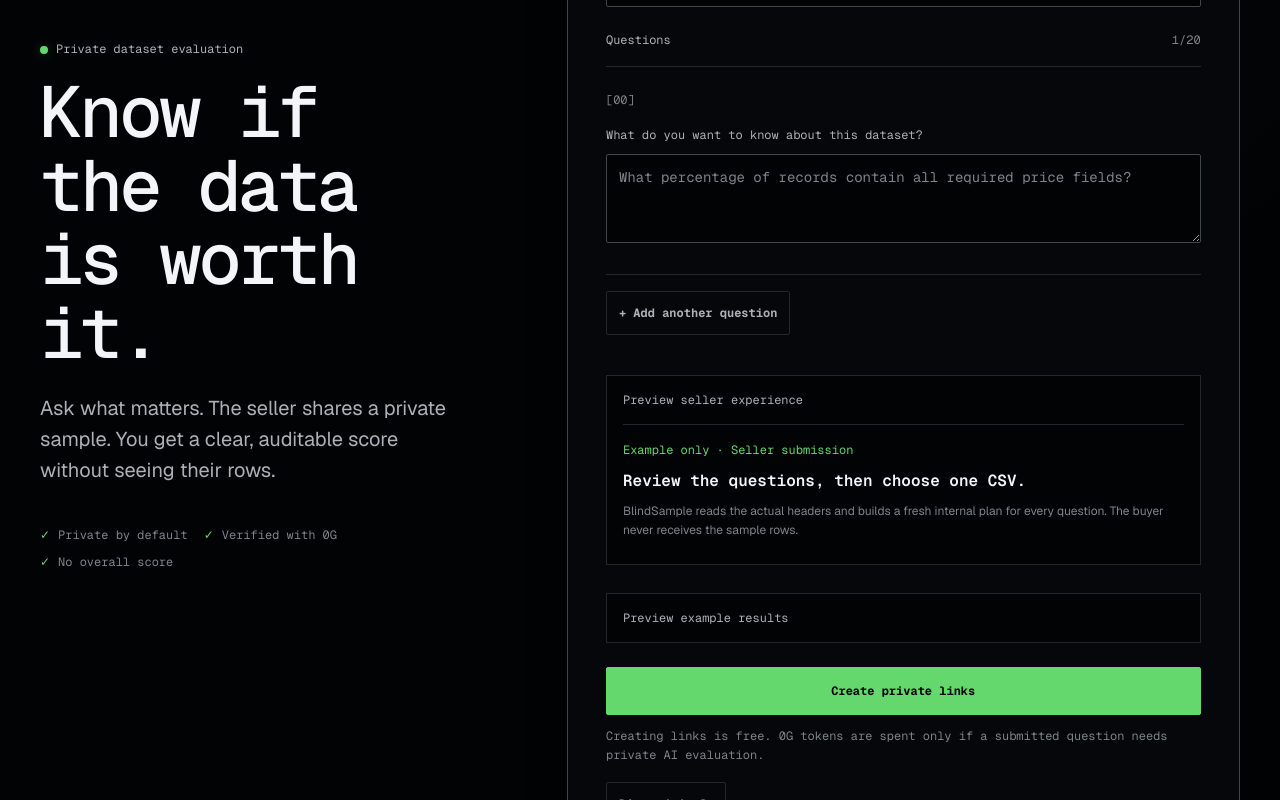
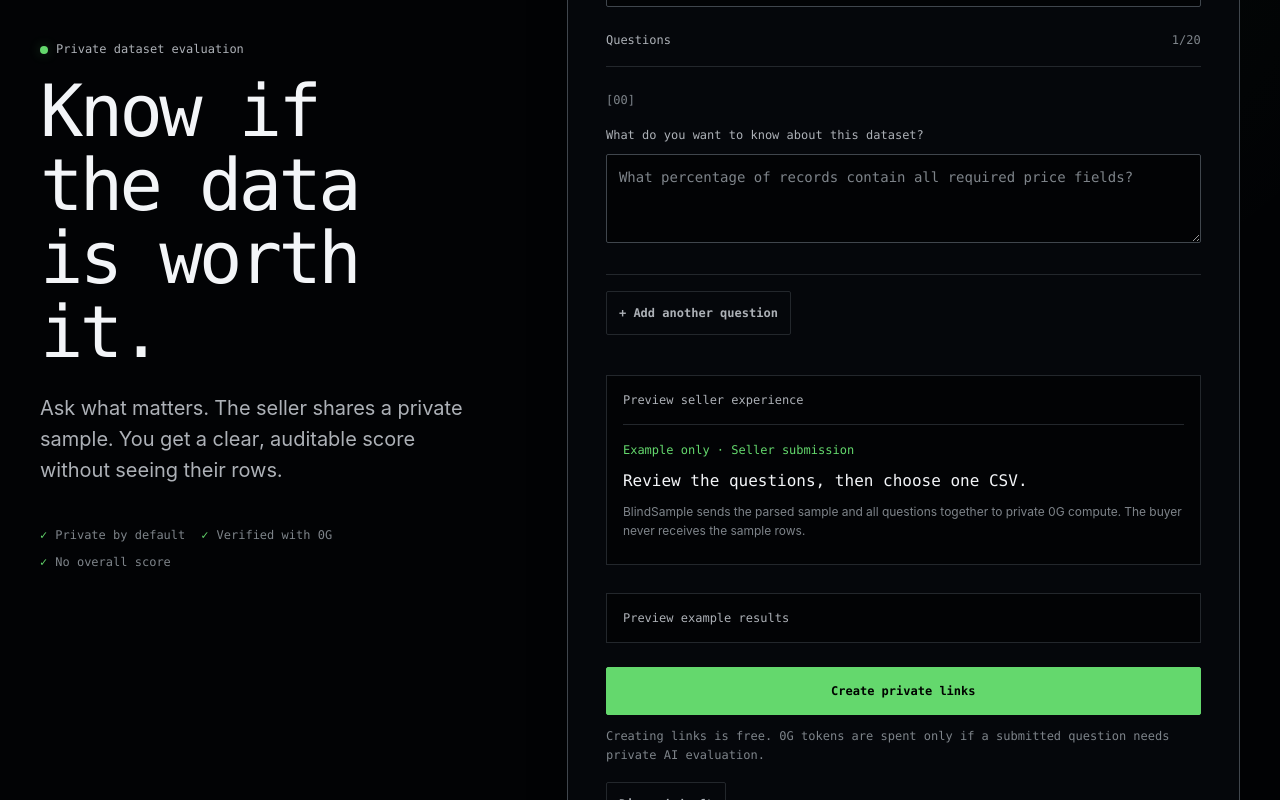
Before and after one commit to itsyuvallavi/blindsample, a Next.js app: page / in a window 1280 px wide. Both pictures are taken after a click on the heading "Preview seller experience". Shown: the part 410-1210 px from the top of the page. Built offline with nearby package versions, Linux system fonts and the light colour scheme.

Commit message:
docs: align the 0G-only product flow

```diff
--- a/package.json
+++ b/package.json
@@ -8,7 +8,7 @@
   },
   "scripts": {
     "dev": "next dev",
-    "build": "next build",
+    "build": "next build --webpack",
     "start": "next start",
     "lint": "eslint .",
     "typecheck": "tsc --noEmit",
--- a/src/app/layout.tsx
+++ b/src/app/layout.tsx
@@ -1,21 +1,10 @@
 import type { Metadata } from "next";
-import { Geist, Geist_Mono } from "next/font/google";
 import "./globals.css";
-
-const geistSans = Geist({
-  variable: "--font-geist-sans",
-  subsets: ["latin"],
-});
-
-const geistMono = Geist_Mono({
-  variable: "--font-geist-mono",
-  subsets: ["latin"],
-});
 
 export const metadata: Metadata = {
   title: "BlindSample",
   description:
-    "Defensible dataset evaluation with exact metrics and private, TEE-verified semantic classification through 0G.",
+    "Private dataset evaluation with one atomic, TEE-verified 0G request.",
 };
 
 export default function RootLayout({
@@ -24,10 +13,7 @@ export default function RootLayout({
   children: React.ReactNode;
 }>) {
   return (
-    <html
-      lang="en"
-      className={`${geistSans.variable} ${geistMono.variable}`}
-    >
+    <html lang="en">
       <body>{children}</body>
     </html>
   );
--- a/src/components/evaluation-builder.tsx
+++ b/src/components/evaluation-builder.tsx
@@ -225,9 +225,9 @@ export function EvaluationBuilder() {
             Share one link. Keep one link.
           </h2>
           <p className="terminal-copy">
-            BlindSample will build a fresh evaluation plan only after the
-            seller submits a CSV. Creating these links did not spend 0G
-            tokens.
+            BlindSample will send the seller&apos;s sample and all questions
+            together in one 0G request. Creating these links did not spend
+            0G tokens.
           </p>
 
           <div className="capability-stack">
@@ -467,8 +467,8 @@ function ExperiencePreviews({ question }: { question?: string }) {
           </p>
           <h3>Review the questions, then choose one CSV.</h3>
           <p>
-            BlindSample reads the actual headers and builds a fresh internal
-            plan for every question. The buyer never receives the sample rows.
+            BlindSample sends the parsed sample and all questions together to
+            private 0G compute. The buyer never receives the sample rows.
           </p>
         </div>
       </details>
@@ -488,8 +488,8 @@ function ExperiencePreviews({ question }: { question?: string }) {
             82<small>/100</small>
           </p>
           <p>
-            Every answer is shown separately. BlindSample never calculates
-            an overall dataset score.
+            Every answer is evaluated by 0G and shown separately.
+            BlindSample never calculates an overall dataset score.
           </p>
         </div>
       </details>
--- a/tokens.css
+++ b/tokens.css
@@ -25,11 +25,11 @@
   --color-disabled: oklch(43% 0.014 265);
   --color-selection: oklch(36% 0.1 145);
 
-  --font-display: var(--font-geist-mono), ui-monospace, monospace;
-  --font-body: var(--font-geist-sans), ui-sans-serif, sans-serif;
-  --font-mono: var(--font-geist-mono), ui-monospace, monospace;
-  --font-label: var(--font-geist-mono), ui-monospace, monospace;
-  --font-wordmark: var(--font-geist-mono), ui-monospace, monospace;
+  --font-display: "SFMono-Regular", "Cascadia Code", Consolas, ui-monospace, monospace;
+  --font-body: -apple-system, BlinkMacSystemFont, "Segoe UI", sans-serif;
+  --font-mono: "SFMono-Regular", "Cascadia Code", Consolas, ui-monospace, monospace;
+  --font-label: "SFMono-Regular", "Cascadia Code", Consolas, ui-monospace, monospace;
+  --font-wordmark: "SFMono-Regular", "Cascadia Code", Consolas, ui-monospace, monospace;
 
   --space-3xs: 0.125rem;
   --space-2xs: 0.25rem;
```
Also changed, not shown: 3 other files (tests, documents, lock files or other folders).
